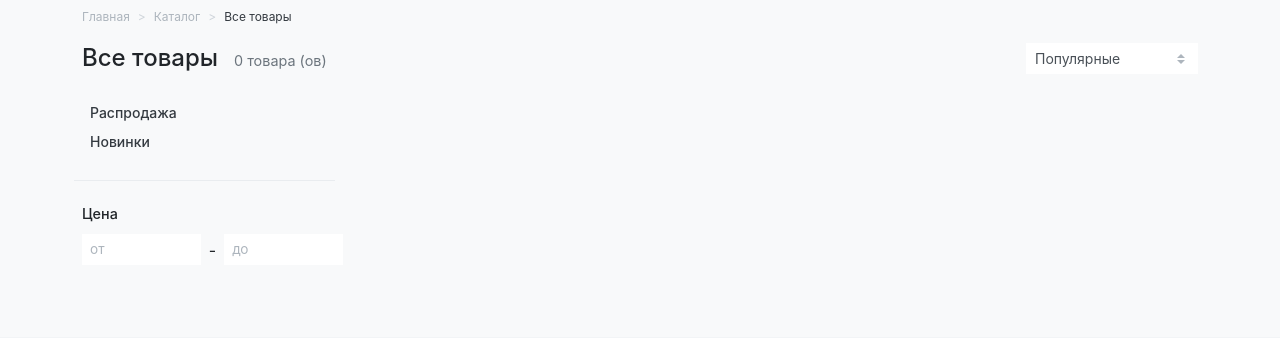
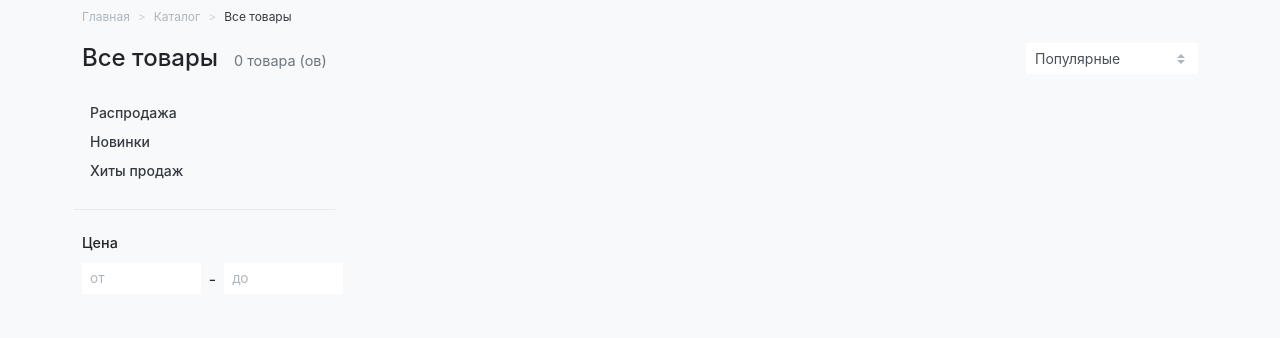
Before and after one commit to WeblineMastersMaykop/delyamer, a Django app: page /catalogue/products/ in a window 1280 px wide. Shown: the part 184-522 px from the top of the page. Run offline with Django 3.2, Linux system fonts and the light colour scheme; data that the repository does not hold is empty; some libraries are stand-ins or nearby versions.

Commit message:
Добавил заголовок для хитов продаж

```diff
--- a/products/views.py
+++ b/products/views.py
@@ -186,6 +186,8 @@ class ProductsView(View):
             category_name = 'Распродажа'
         elif is_new:
             category_name = 'Новинки'
+        elif is_bs:
+            category_name = 'Хиты продаж'
         else:
             category_name = 'Все товары'
 
--- a/templates/__header.html
+++ b/templates/__header.html
@@ -152,10 +152,8 @@
                         <a class="nav-link" style="font-weight: 700;" href="{% url 'products' %}?is_new=1"><i class="fas fa-fire-alt mr-2"></i>Новинки</a>
                     </li>
                     <li class="nav-item">
-                        <a class="nav-link" href="{% url 'products' %}?is_bs=1" style="font-weight: 700;"><i class="fas fa-certificate mr-2"></i>Хиты продаж</a>
+                        <a class="nav-link" style="font-weight: 700;" href="{% url 'products' %}?is_bs=1"><i class="fas fa-certificate mr-2"></i>Хиты продаж</a>
                     </li>
-
-
                     {% for category in categories %}
                         <li class="nav-item">
                             <a class="nav-link" href="{{ category.get_absolute_url }}">{{ category.name }}</a>
--- a/templates/core/index.html
+++ b/templates/core/index.html
@@ -54,7 +54,7 @@
                 <div class="row">
                     <div class="col-lg-2 col-md-4 col-6">
                         <div class="mosaic-item mi-tall mb-4">
-                            <div class="bg-img" style="background-image: url({% static 'data-images/news-item-header.jpg' %})">
+                            <div class="bg-img" style="background-image: url('/media/main_catalogue_link_img.jpg'); ">
                             </div>
                             <a href="{% url 'categories' %}" title="" class="stretched-link text-decoration-none">Каталог</a>
                         </div>
--- a/templates/products/products.html
+++ b/templates/products/products.html
@@ -165,6 +165,7 @@
                 <ul class="lz-menu mb-4 pb-4 border-bottom">
                     <li {% if 'in_sale=1' in request.GET.urlencode %}class="active"{% endif %}><a href="{% url 'products' %}?in_sale=1" class="font-500"><i class="fas fa-percentage mr-2"></i>Распродажа</a></li>
                     <li {% if 'is_new=1' in request.GET.urlencode %}class="active"{% endif %}><a href="{% url 'products' %}?is_new=1" class="font-500"><i class="fas fa-fire-alt mr-2"></i>Новинки</a></li>
+                    <li {% if 'is_bs=1' in request.GET.urlencode %}class="active"{% endif %}><a href="{% url 'products' %}?is_bs=1" class="font-500"><i class="fas fa-certificate mr-2"></i>Хиты продаж</a></li>
                     {% for category_item in categories %}
                         <li class="{% if category_item.slug == category_slug %}active{% endif %}">
                             <a href="{{ request.GET.urlencode|change_category:category_item.slug }}">{{ category_item.name }}<span>{{ category_item.get_products|length }}</span></a>
```
Also changed, not shown: src/settings.py (+11 -11 lines).
